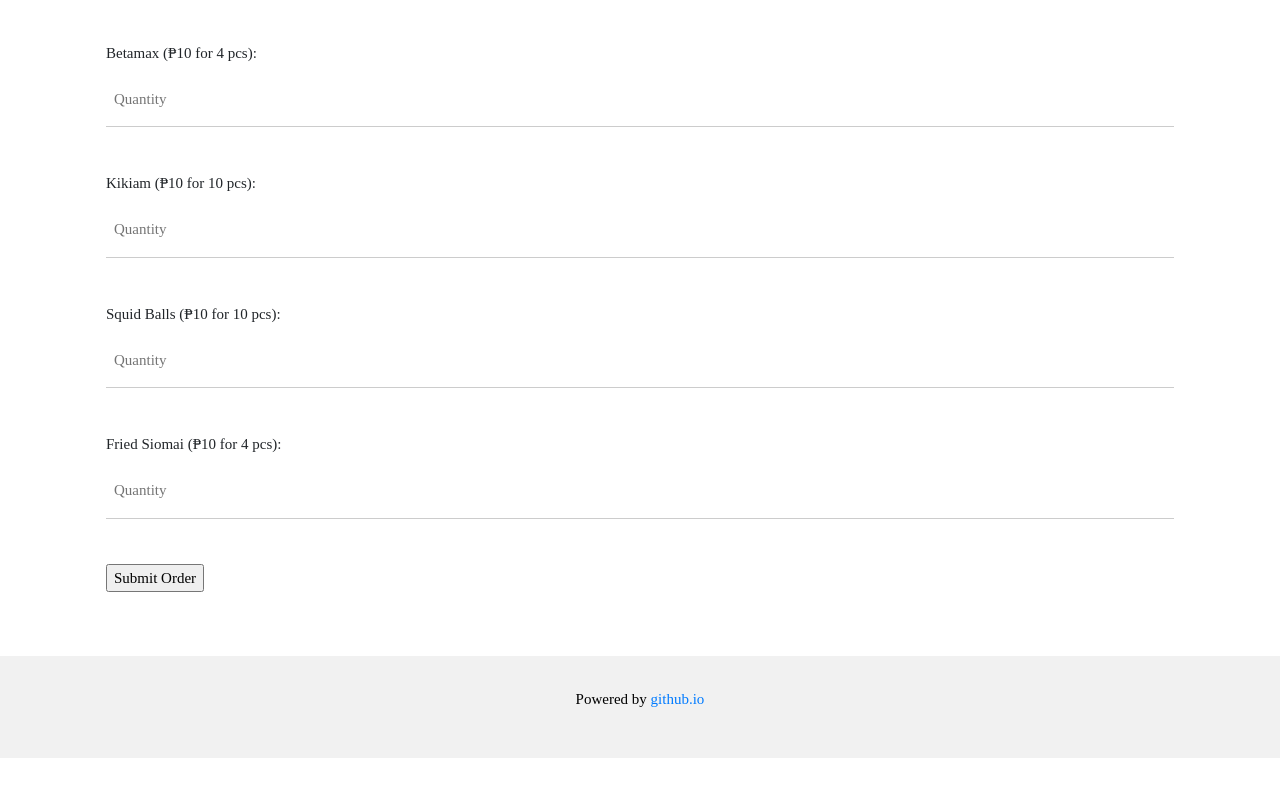
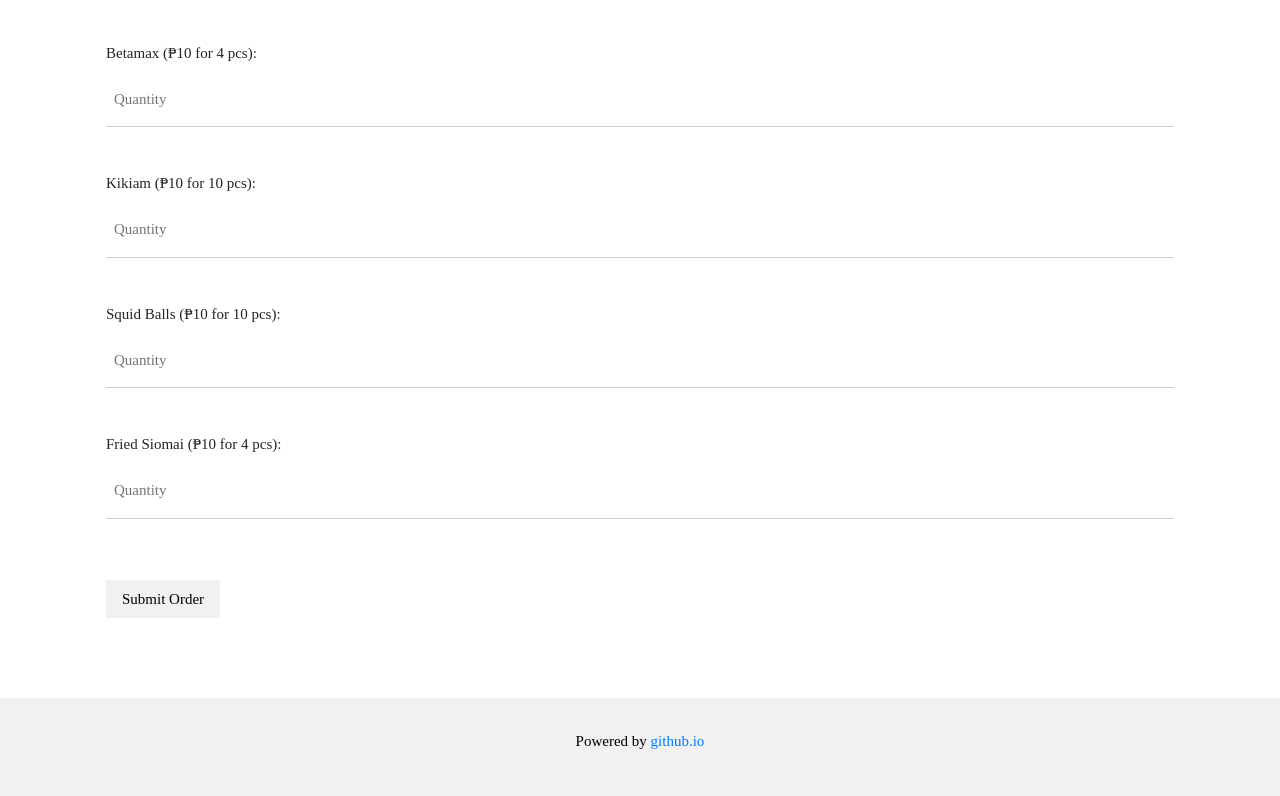
Before and after one commit to kuarius09/padilla.github.io, a plain HTML site: page index.html in a window 1280 px wide. Shown: the part 3715-4511 px from the top of the page. Before the commit the page ends 4473 px from the top, so only its background shows below. Drawn offline with nearby package versions, Linux system fonts and the light colour scheme; some packages are replaced by stand-ins of ours; a script that the page names is missing.

Commit message:
Update index.html

```diff
--- a/index.html
+++ b/index.html
@@ -222,7 +222,7 @@ h1, h2, h3, h4, h5, h6 {
       <label for="fried-siomai">Fried Siomai (₱10 for 4 pcs):</label>
       <input class="w3-input w3-padding-16"  type="number" id="fried-siomai" name="fried-siomai" min="0" placeholder="Quantity"><br><br>
 
-      <input type="submit" value="Submit Order">
+      <input class="w3-button w3-light-grey w3-section" type="submit" value="Submit Order">
   </form>
 
   <script>
```
